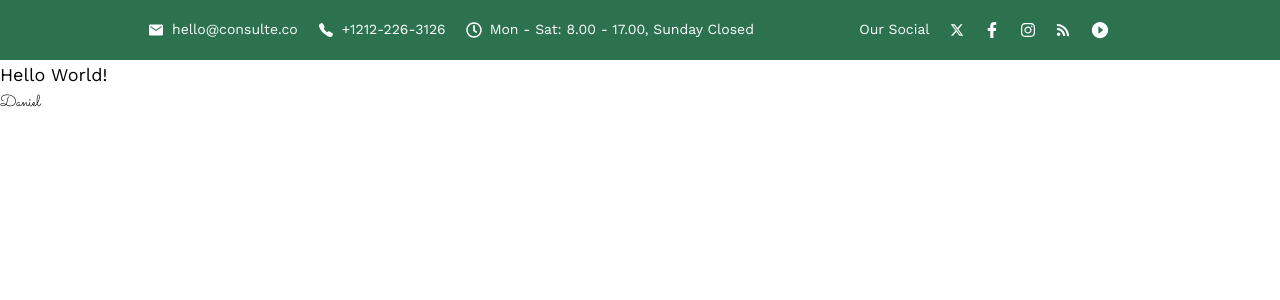
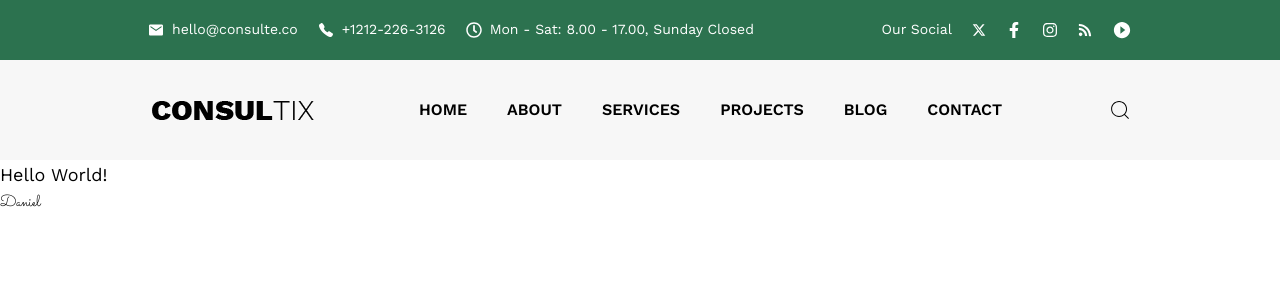
Before and after one commit to KE9SH1N/gbgaid, a Next.js app: page / in a window 1280 px wide. Shown: the top 300 px of the page. Built offline with nearby package versions, Linux system fonts and the light colour scheme.

Commit message:
added navigation menu

```diff
--- /dev/null
+++ b/src/app/componenets/header/NavigationBar.tsx
@@ -0,0 +1,14 @@
+import React from "react";
+import NavigationTop from "./NavigationTop";
+import NavigationMenu from "./NavigationMenu";
+
+const NavigationBar = () => {
+	return (
+		<div>
+			<NavigationTop />
+			<NavigationMenu />
+		</div>
+	);
+};
+
+export default NavigationBar;
--- /dev/null
+++ b/src/app/componenets/header/NavigationMenu.tsx
@@ -0,0 +1,51 @@
+import Image from "next/image";
+import Link from "next/link";
+import React from "react";
+import { CiSearch } from "react-icons/ci";
+import { GiHamburgerMenu } from "react-icons/gi";
+
+const NavigationMenu = () => {
+	return (
+		<div className="bg-placeholderBg">
+			<div className="ct-container h-[100px] ct-items-center ct-flex-between">
+				<div className="ct-items-center gap-x-24">
+					<Image
+						src={"/images/brand/logo.webp"}
+						width={175}
+						height={80}
+						alt={"brand logo"}
+					/>
+					<div className="hidden lg:flex">
+						<ul className="flex space-x-10 font-worksans font-semibold uppercase">
+							<Link href="/" className="hover:text-blue-500">
+								<li>Home</li>
+							</Link>
+							<Link href="/about" className="hover:text-blue-500">
+								<li>About</li>
+							</Link>
+							<Link href="/services" className="hover:text-blue-500">
+								<li>Services</li>
+							</Link>
+							<Link href="/projects" className="hover:text-blue-500">
+								<li>Projects</li>
+							</Link>
+							<Link href="/blog" className="hover:text-blue-500">
+								<li>Blog</li>
+							</Link>
+							<Link href="/contact" className="hover:text-blue-500">
+								<li>Contact</li>
+							</Link>
+						</ul>
+					</div>
+				</div>
+
+				<button className="ct-flex-end gap-x-4">
+					<CiSearch className="text-2xl font-bold" />
+					<GiHamburgerMenu className="text-4xl lg:hidden" />
+				</button>
+			</div>
+		</div>
+	);
+};
+
+export default NavigationMenu;
--- a/src/app/componenets/header/NavigationTop.tsx
+++ b/src/app/componenets/header/NavigationTop.tsx
@@ -31,7 +31,7 @@ const NavigationTop = () => {
 						</Link>
 					</li>
 				</ul>
-				<ul className="ct-flex-center lg:w-[30%] gap-x-5">
+				<ul className="ct-flex-end lg:w-[30%] gap-x-5">
 					<h4 className=" capitalize text-sm">our social</h4>
 					<li className="ct-flex-center">
 						<Link href={"/"}>
--- /dev/null
+++ b/src/app/componenets/util/cta.tsx
@@ -0,0 +1,7 @@
+import React from "react";
+
+const cta = () => {
+	return <div>cta</div>;
+};
+
+export default cta;
--- a/src/app/page.tsx
+++ b/src/app/page.tsx
@@ -1,10 +1,10 @@
 import GButton from "./componenets/common/GButton";
-import NavigationTop from "./componenets/header/NavigationTop";
+import NavigationBar from "./componenets/header/NavigationBar";
 
 export default function Home() {
 	return (
 		<main>
-			<NavigationTop />
+			<NavigationBar />
 			<h1 className=" font-worksans ct-responsive-text ">Hello World!</h1>
 			<GButton buttonText="Daniel" className="" />
 		</main>
```
